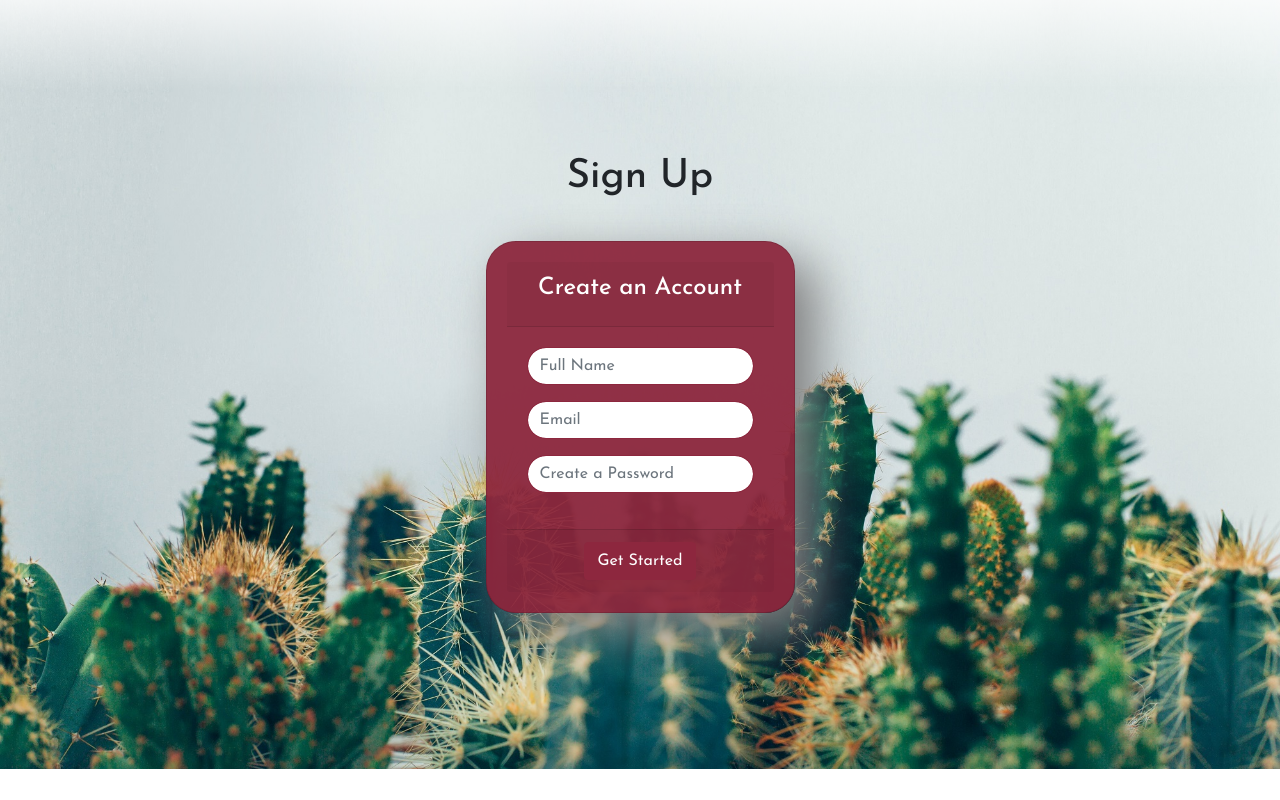
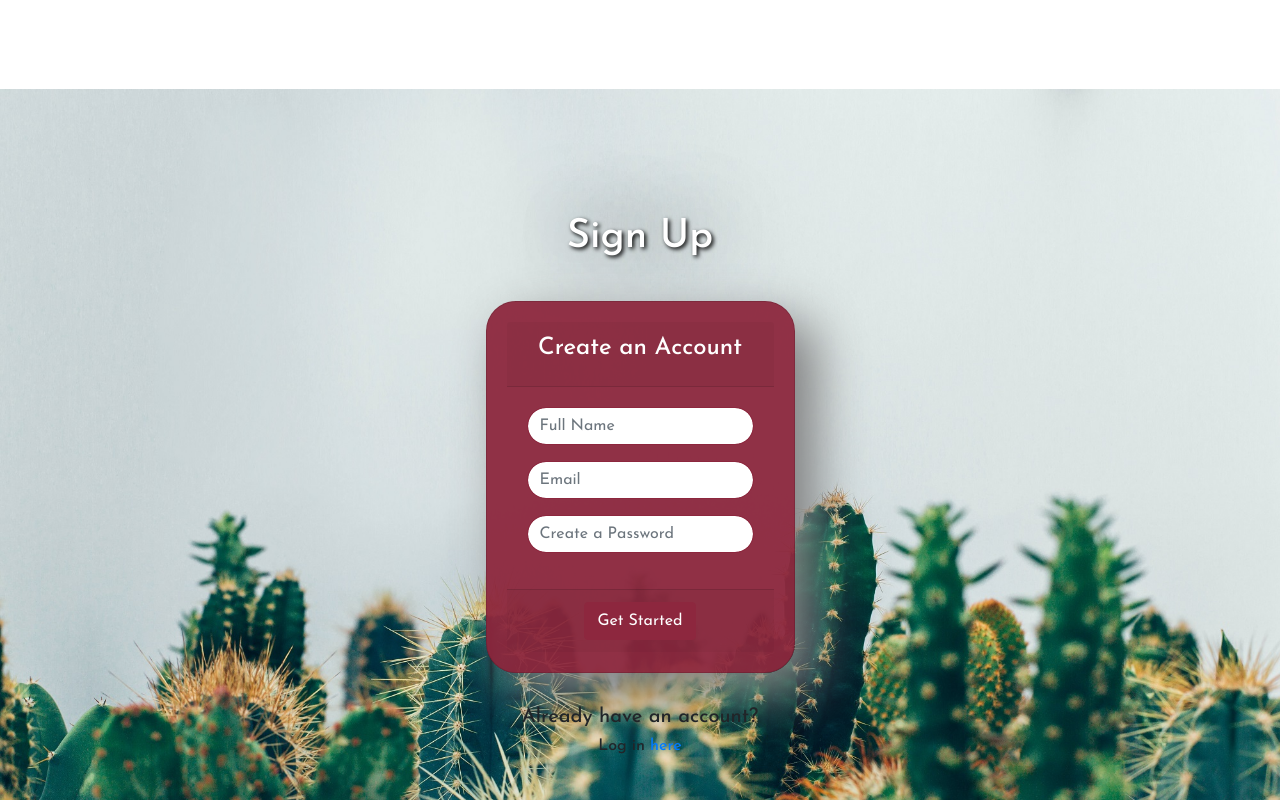
Before and after one commit to cataopriscila/organic.o, a React (Create React App) app: page / in a window 1280 px wide. Shown: the part 2900-3700 px from the top of the page. Built offline with nearby package versions, Linux system fonts and the light colour scheme.

Commit message:
Fixed Sign up and Log in layouts and routings

```diff
--- a/src/App.css
+++ b/src/App.css
@@ -12,7 +12,6 @@ section {
   height: 100%;
   min-height: 100vh;
   width: 100%;
-  margin: 0 auto;
   display: flex;
 }
 
--- a/src/Components/Login.js
+++ b/src/Components/Login.js
@@ -16,16 +16,13 @@ import {
   FormGroup,
 } from "reactstrap";
 
-export function Login() {
+export default function Login() {
   return (
-    <div className="flex1 blur">
-      <Container className="padding">
-        <Row xs="1" lg="1" className="padding center organicoTitle">
+    <div className="blur">
+      <Container>
+        <Row className="padding organicoTitle">
           <Col>
-            <h1>Welcome to</h1>
-          </Col>
-          <Col>
-            <h1>Organic.o</h1>
+            <h1>Welcome!</h1>
           </Col>
         </Row>
         <Row className="center cardShadow">
@@ -51,19 +48,24 @@ export function Login() {
                   </FormGroup>
                 </CardBody>
                 <CardFooter className="text-center">
-                <Link to="/about">
-                    <Button
-                    color="danger"
-                    size="md"
-                  >
-                    Let me in
-                  </Button>
+                  <Link to="/about">
+                    <Button color="danger" size="md">
+                      Let me in
+                    </Button>
                   </Link>
                 </CardFooter>
               </Form>
             </Card>
           </CardDeck>
         </Row>
+        <Row className="padding">
+          <Col>
+            <h5>No accounts yet?</h5>
+            <h6>
+              Sign up <Link to="/signup">here</Link>
+            </h6>
+          </Col>
+        </Row>
       </Container>
     </div>
   );
--- a/src/Components/Signup.js
+++ b/src/Components/Signup.js
@@ -17,10 +17,10 @@ import {
 
 export default function Signup() {
   return (
-    <>
-      <Container className="padding">
-        <Row className="padding center">
-        <Col>
+
+      <Container>
+        <Row className="padding organicoTitle">
+          <Col>
             <h1>Sign Up</h1>
           </Col>
         </Row>
@@ -43,9 +43,7 @@ export default function Signup() {
                       className="round"
                       placeholder="Full Name"
                       type="text"
-                    >
-
-                    </Input>
+                    ></Input>
                   </FormGroup>
                   <FormGroup>
                     <Input
@@ -53,9 +51,7 @@ export default function Signup() {
                       className="round"
                       placeholder="Email"
                       type="email"
-                    >
-
-                    </Input>
+                    ></Input>
                   </FormGroup>
                   <FormGroup>
                     <Input
@@ -63,26 +59,29 @@ export default function Signup() {
                       className="round"
                       placeholder="Create a Password"
                       type="password"
-                    >
-
-                    </Input>
+                    ></Input>
                   </FormGroup>
                 </CardBody>
                 <CardFooter className="text-center">
                   <Link to="/about">
-                    <Button
-                    color="danger"
-                    size="md"
-                  >
-                    Get Started
-                  </Button>
+                    <Button color="danger" size="md">
+                      Get Started
+                    </Button>
                   </Link>
                 </CardFooter>
               </Form>
             </Card>
           </CardDeck>
         </Row>
+        <Row className="padding">
+          <Col>
+            <h5>Already have an account?</h5>
+            <h6>
+              Log in <Link to="/login">here</Link>
+            </h6>
+          </Col>
+        </Row>
       </Container>
-    </>
+
   );
 }
--- a/src/Elements/Main.js
+++ b/src/Elements/Main.js
@@ -1,5 +1,6 @@
 import React from "react";
 import Description from "../Components/Description";
+import FadingEffect from "../Components/FadingEffect";
 import { Testimonials } from "../Components/Testimonials";
 import FooterSection from "../Sections/FooterSection";
 import SignupSection from "../Sections/SignupSection";
@@ -9,6 +10,7 @@ const Main = () => {
     <div>
       <Description />
       <Testimonials />
+      <FadingEffect/>
       <SignupSection />
       <FooterSection />
     </div>
--- a/src/Sections/LoginSection.js
+++ b/src/Sections/LoginSection.js
@@ -1,4 +1,4 @@
-import { Login } from "../Components/Login";
+import Login  from "../Components/Login";
 import Bg5 from "../Images/bg5.jpg";
 
 export function LoginSection() {
@@ -7,6 +7,7 @@ export function LoginSection() {
       className="background center"
       style={{
         backgroundImage: `url(${Bg5})`,
+
       }}
     >
       <Login />
--- a/src/Sections/SignupSection.js
+++ b/src/Sections/SignupSection.js
@@ -1,20 +1,17 @@
-import FadingEffect from "../Components/FadingEffect";
+
 import Signup from "../Components/Signup";
 import Bg4 from "../Images/bg4.jpg";
 
 function SignupSection() {
   return (
     <section
-      className="background"
+      className="background center"
       style={{
         backgroundImage: `url(${Bg4})`,
         backgroundPosition: "top center",
       }}
     >
-      <div className= 'flex1'>
-        <FadingEffect/>
         <Signup />
-      </div>
     </section>
   );
 }
```
